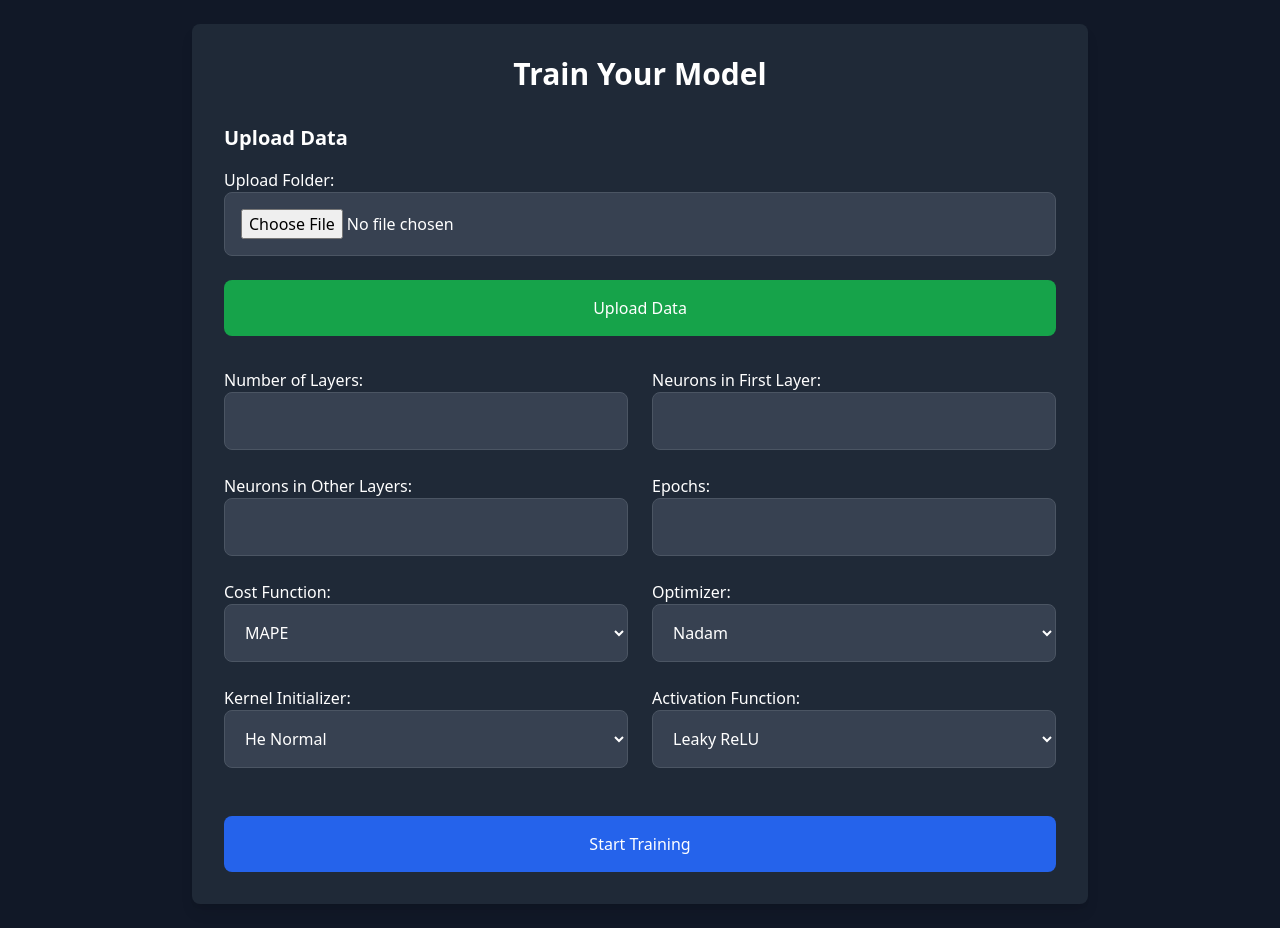
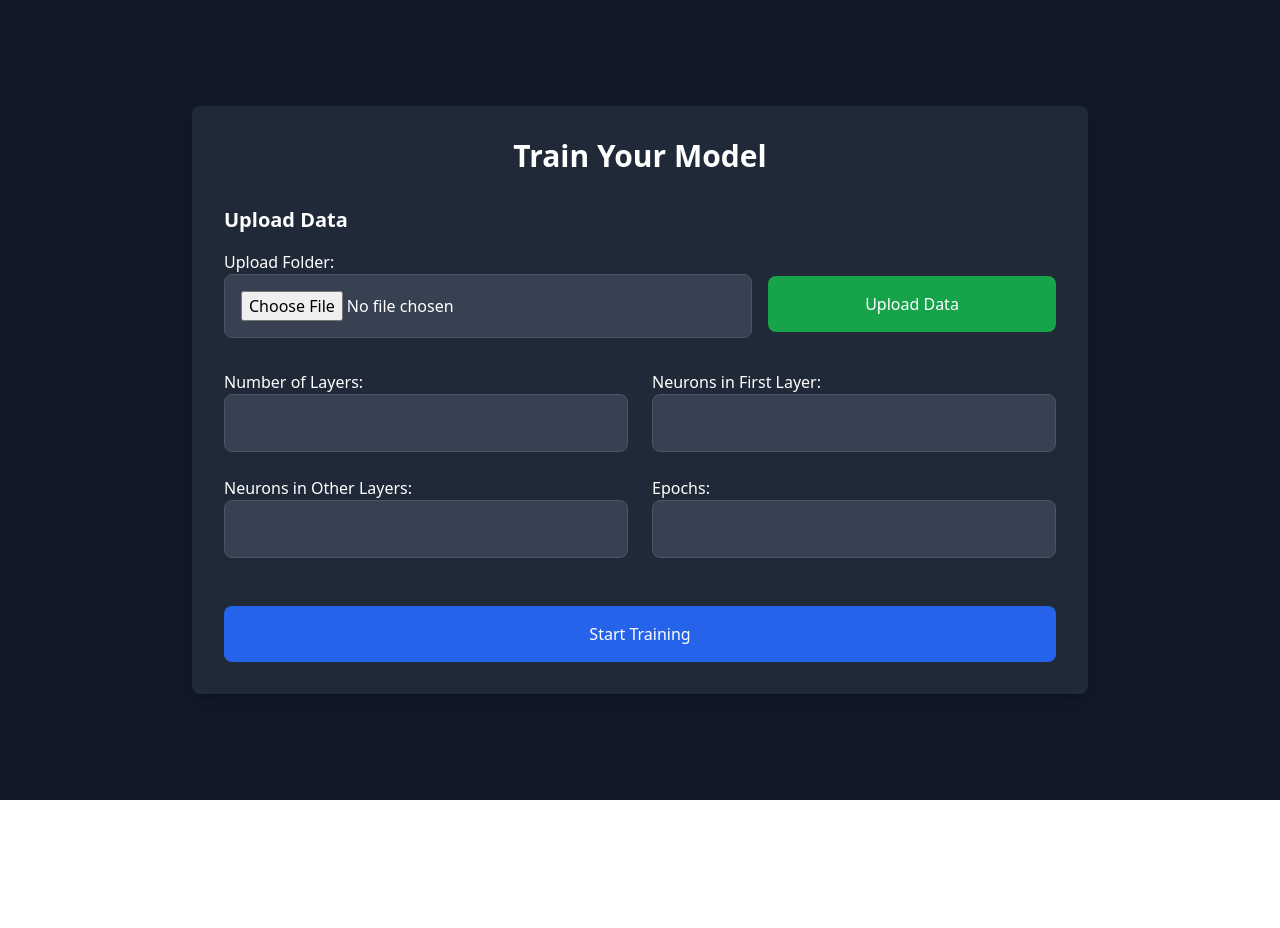
Before and after one commit to Lundjo/Energy-Consumption-Predictions, a React (Vite) app in the folder ui/ui/: page / in a window 1280 px wide. After the commit the page ends 800 px from the top, so only its background shows below. Built offline with nearby package versions, Linux system fonts and the light colour scheme.

Commit message:
slanje hiperparametara

```diff
--- a/ui/ui/src/TrainModel.tsx
+++ b/ui/ui/src/TrainModel.tsx
@@ -5,10 +5,6 @@ export default function TrainModel() {
   const [neuronsFirstLayer, setNeuronsFirstLayer] = useState<number | undefined>(undefined);
   const [neuronsOtherLayers, setNeuronsOtherLayers] = useState<number | undefined>(undefined);
   const [epochs, setEpochs] = useState<number | undefined>(undefined);
-  const [costFunction, setCostFunction] = useState("mape");
-  const [optimizer, setOptimizer] = useState("nadam");
-  const [kernelInitializer, setKernelInitializer] = useState("he_normal");
-  const [activationFunction, setActivationFunction] = useState("leaky_relu");
   const [selectedFolder, setSelectedFolder] = useState<FileList | null>(null);
 
   const handleFolderChange = (e: React.ChangeEvent<HTMLInputElement>) => {
@@ -41,7 +37,27 @@ export default function TrainModel() {
   };
 
   const handleTrain = () => {
-    // Call backend API to start training with selected hyperparameters
+    const hyperparameters = {
+      layers,
+      neuronsFirstLayer,
+      neuronsOtherLayers,
+      epochs,
+    };
+
+    fetch("http://localhost:5000/api/train", {
+      method: "POST",
+      headers: {
+        "Content-Type": "application/json",
+      },
+      body: JSON.stringify(hyperparameters),
+    })
+      .then((response) => response.json())
+      .then((data) => {
+        console.log("Success:", data);
+      })
+      .catch((error) => {
+        console.error("Error:", error);
+      });
   };
 
   return (
@@ -51,9 +67,8 @@ export default function TrainModel() {
 
         <div className="mb-8">
           <h2 className="text-xl font-semibold mb-4">Upload Data</h2>
-          <div className="grid grid-cols-1 md:grid-cols-2 gap-6">
-
-            <label className="block col-span-2">
+          <div className="flex items-center gap-4"> {/* Dodajemo flex i gap za razmak */}
+            <label className="flex-1"> {/* Omogućava da polje za odabir zauzme dostupan prostor */}
               <span className="font-medium">Upload Folder:</span>
               <input
                 type="file"
@@ -65,7 +80,7 @@ export default function TrainModel() {
 
             <button
               onClick={handleUpload}
-              className="w-full bg-green-600 text-white p-4 rounded-lg transition duration-300 hover:bg-green-500 col-span-2"
+              className="bg-green-600 text-white p-4 rounded-lg transition duration-300 hover:bg-green-500 w-72 mt-5"
             >
               Upload Data
             </button>
@@ -117,58 +132,6 @@ export default function TrainModel() {
             />
           </label>
 
-          <label className="block">
-            <span className="font-medium">Cost Function:</span>
-            <select
-              value={costFunction}
-              onChange={(e) => setCostFunction(e.target.value)}
-              className="w-full p-4 border border-gray-600 bg-gray-700 rounded-lg text-white"
-            >
-              <option value="mape">MAPE</option>
-              <option value="mse">MSE</option>
-              <option value="mae">MAE</option>
-            </select>
-          </label>
-
-          <label className="block">
-            <span className="font-medium">Optimizer:</span>
-            <select
-              value={optimizer}
-              onChange={(e) => setOptimizer(e.target.value)}
-              className="w-full p-4 border border-gray-600 bg-gray-700 rounded-lg text-white"
-            >
-              <option value="nadam">Nadam</option>
-              <option value="adam">Adam</option>
-              <option value="sgd">SGD</option>
-            </select>
-          </label>
-
-          <label className="block">
-            <span className="font-medium">Kernel Initializer:</span>
-            <select
-              value={kernelInitializer}
-              onChange={(e) => setKernelInitializer(e.target.value)}
-              className="w-full p-4 border border-gray-600 bg-gray-700 rounded-lg text-white"
-            >
-              <option value="he_normal">He Normal</option>
-              <option value="glorot_uniform">Glorot Uniform</option>
-              <option value="random_normal">Random Normal</option>
-            </select>
-          </label>
-
-          <label className="block">
-            <span className="font-medium">Activation Function:</span>
-            <select
-              value={activationFunction}
-              onChange={(e) => setActivationFunction(e.target.value)}
-              className="w-full p-4 border border-gray-600 bg-gray-700 rounded-lg text-white"
-            >
-              <option value="leaky_relu">Leaky ReLU</option>
-              <option value="relu">ReLU</option>
-              <option value="sigmoid">Sigmoid</option>
-            </select>
-          </label>
-
           <button
             onClick={handleTrain}
             className="w-full mt-6 bg-blue-600 text-white p-4 rounded-lg transition duration-300 hover:bg-blue-500 col-span-2"
```
Also changed, not shown: 2 other files (tests, documents, lock files or other folders).
